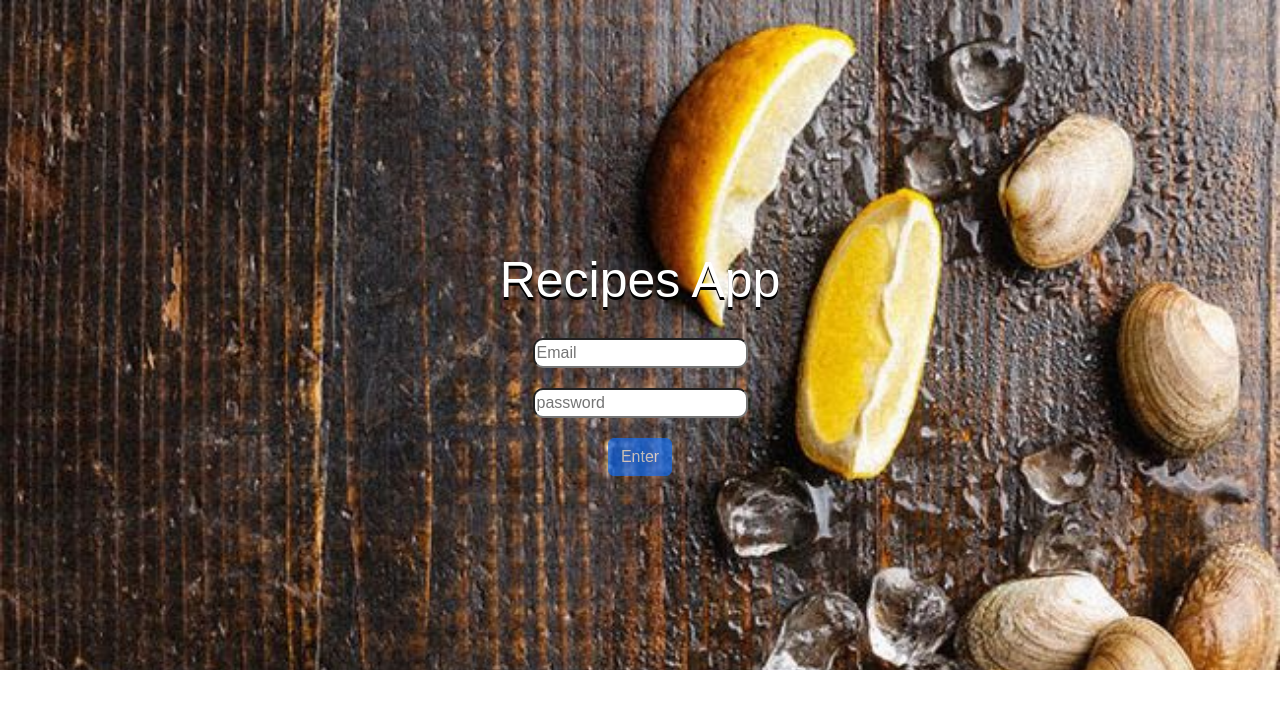
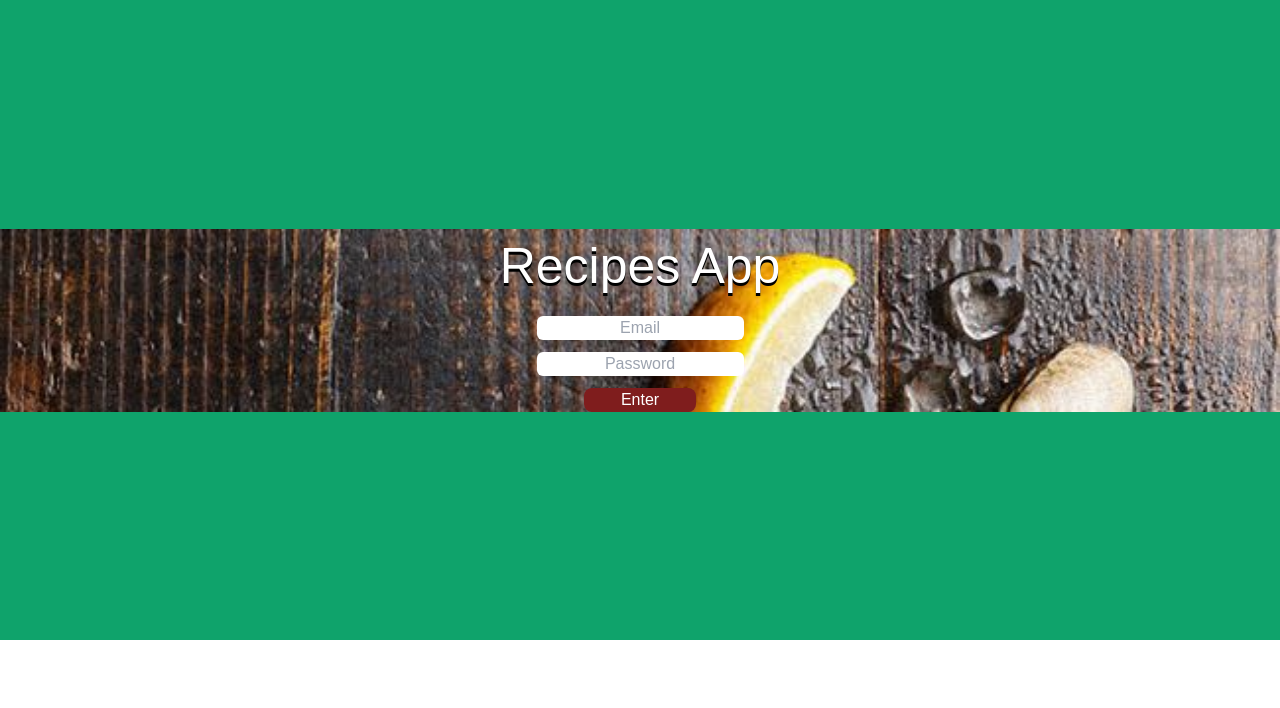
Before and after one commit to CaiqueSilva12/recipes-app, a React (Create React App) app: page / in a window 1280 px wide. Shown: the top 708 px of the page. Built offline with nearby package versions, Linux system fonts and the light colour scheme.

Commit message:
refactor: apply css in login page

```diff
--- /dev/null
+++ b/postcss.config.js
@@ -0,0 +1,6 @@
+module.exports = {
+  plugins: {
+    tailwindcss: {},
+    autoprefixer: {},
+  },
+}
--- a/src/App.css
+++ b/src/App.css
@@ -6,7 +6,7 @@
   flex-direction: column;
   flex-flow: column nowrap;
   font-family: sans-serif;
-  height: 670px;
+  /* height: 670px; */
   justify-content: center;
   min-height: 640px;
   min-width: 360px;
--- a/src/App.js
+++ b/src/App.js
@@ -1,6 +1,5 @@
 import React from 'react';
 import './App.css';
-import 'bootstrap/dist/css/bootstrap.min.css';
 import { Switch, Route } from 'react-router';
 import RecipesProvider from './context/RecipesProvider';
 import Login from './pages/Login';
--- a/src/components/Header.jsx
+++ b/src/components/Header.jsx
@@ -12,7 +12,7 @@ function Header() {
   const [showBar, setShowBar] = useState(false);
 
   return (
-    <div>
+    <header>
       <h1 data-testid="page-title">{ title }</h1>
 
       <input
@@ -34,7 +34,7 @@ function Header() {
       ) }
 
       { showBar && <SearchBar /> }
-    </div>
+    </header>
   );
 }
 
--- a/src/index.css
+++ b/src/index.css
@@ -1,3 +1,7 @@
+@tailwind base;
+@tailwind components;
+@tailwind utilities;
+
 body {
   margin: 0;
   font-family: -apple-system, BlinkMacSystemFont, 'Segoe UI', 'Roboto', 'Oxygen',
--- a/src/pages/DoneRecipes.jsx
+++ b/src/pages/DoneRecipes.jsx
@@ -15,11 +15,11 @@ function DoneRecipes() {
     .filter(({ type }) => filter === 'all' || type === filter);
 
   return (
-    <div>
+    <>
       <Header />
       <FilterButtons />
       <RecipesInfo recipes={ filteredRecipes } />
-    </div>
+    </>
   );
 }
 
--- a/src/pages/FavoriteRecipes.jsx
+++ b/src/pages/FavoriteRecipes.jsx
@@ -14,11 +14,11 @@ function FavoriteRecipes() {
     .filter(({ type }) => filter === 'all' || type === filter);
 
   return (
-    <div>
+    <>
       <Header />
       <FilterButtons />
       <RecipesInfo recipes={ filteredRecipes } />
-    </div>
+    </>
   );
 }
 
--- a/src/pages/Login.jsx
+++ b/src/pages/Login.jsx
@@ -29,13 +29,13 @@ function Login({ history }) {
   };
 
   return (
-    <div className="login_page">
-      <form>
+    <div className="login_page flex justify-center">
+      <form className="flex flex-col justify-center gap-3 items-center">
         <h1 className="recipes_title">Recipes App</h1>
-        <label htmlFor="email">
+        <label htmlFor="email" className="flex flex-row justify-center">
 
           <input
-            className="email_input"
+            className="text-center rounded-md"
             type="email"
             value={ user.email }
             name="email"
@@ -45,23 +45,23 @@ function Login({ history }) {
             placeholder="Email"
           />
         </label>
-        <br />
-        <label htmlFor="password">
+
+        <label htmlFor="password" className="flex flex-row justify-center">
 
           <input
-            className="password_input"
+            className="text-center rounded-md"
             type="password"
             name="password"
             id="password"
             value={ user.password }
             data-testid="password-input"
             onChange={ (e) => changeUser(e) }
-            placeholder="password"
+            placeholder="Password"
           />
         </label>
-        <br />
+
         <button
-          className="btn btn-primary"
+          className="text-white bg-red-900 rounded-lg w-28 "
           type="submit"
           data-testid="login-submit-btn"
           onClick={ (e) => saveUserAndRedirect(e) }
--- a/src/styles/login.css
+++ b/src/styles/login.css
@@ -7,19 +7,11 @@
   background-image: url('../images/recipesApp.jpg');
 }
 
-.email_input, .password_input{
-  align-items: center;
-  display: flex;
-  flex-direction: column;
-  border-radius: 10px;
-  margin-top: 20px;
-}
-
 .recipes_title {
   font-family: fantasy;
   font-size: 50px;
-  margin-top: 250px;
-  border-radius: 5px;
+ /* margin-top: 250px;
+  border-radius: 5px; */
 
   color: white;
   text-shadow: 0 3px 0 rgb(0, 0, 0);
--- /dev/null
+++ b/tailwind.config.js
@@ -0,0 +1,10 @@
+/** @type {import('tailwindcss').Config} */
+module.exports = {
+  content: [
+    "./src/**/*.{js,jsx,ts,tsx}",
+  ],
+  theme: {
+    extend: {},
+  },
+  plugins: [],
+}
```
Also changed, not shown: package.json (+4 -3 lines), 1 other file (tests, documents, lock files or other folders).
